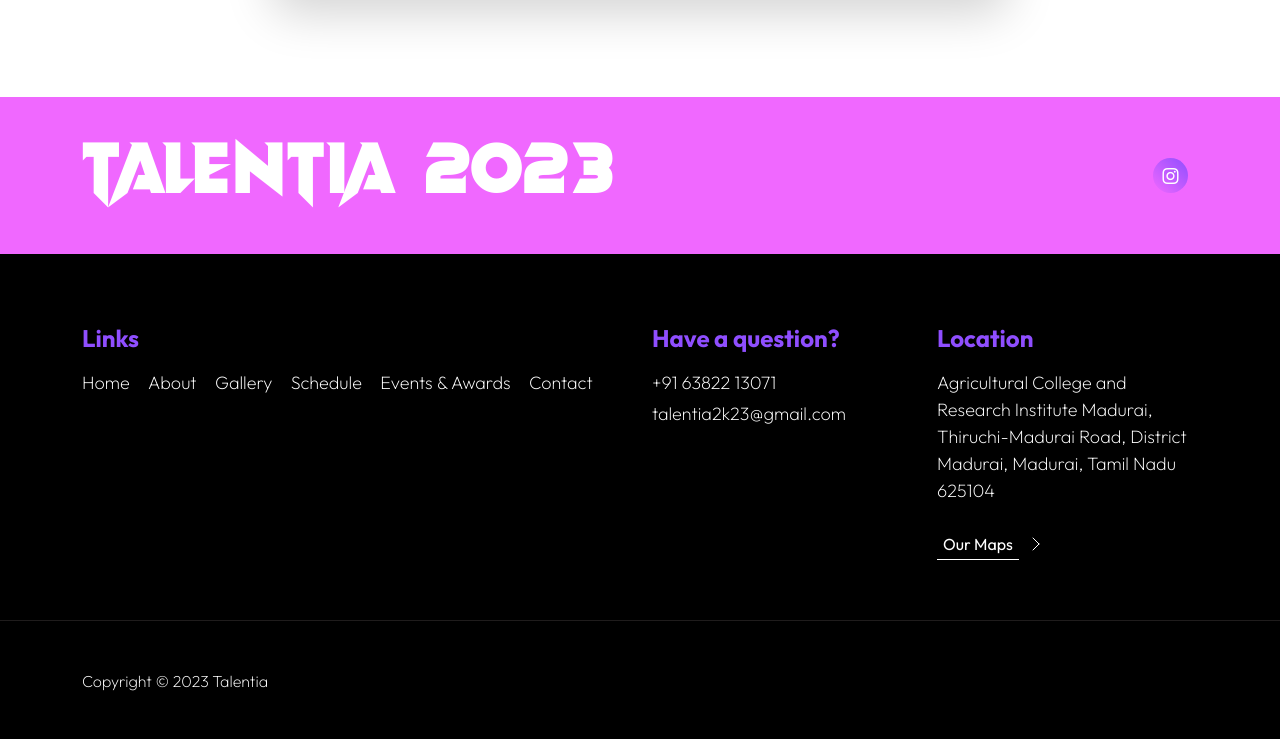
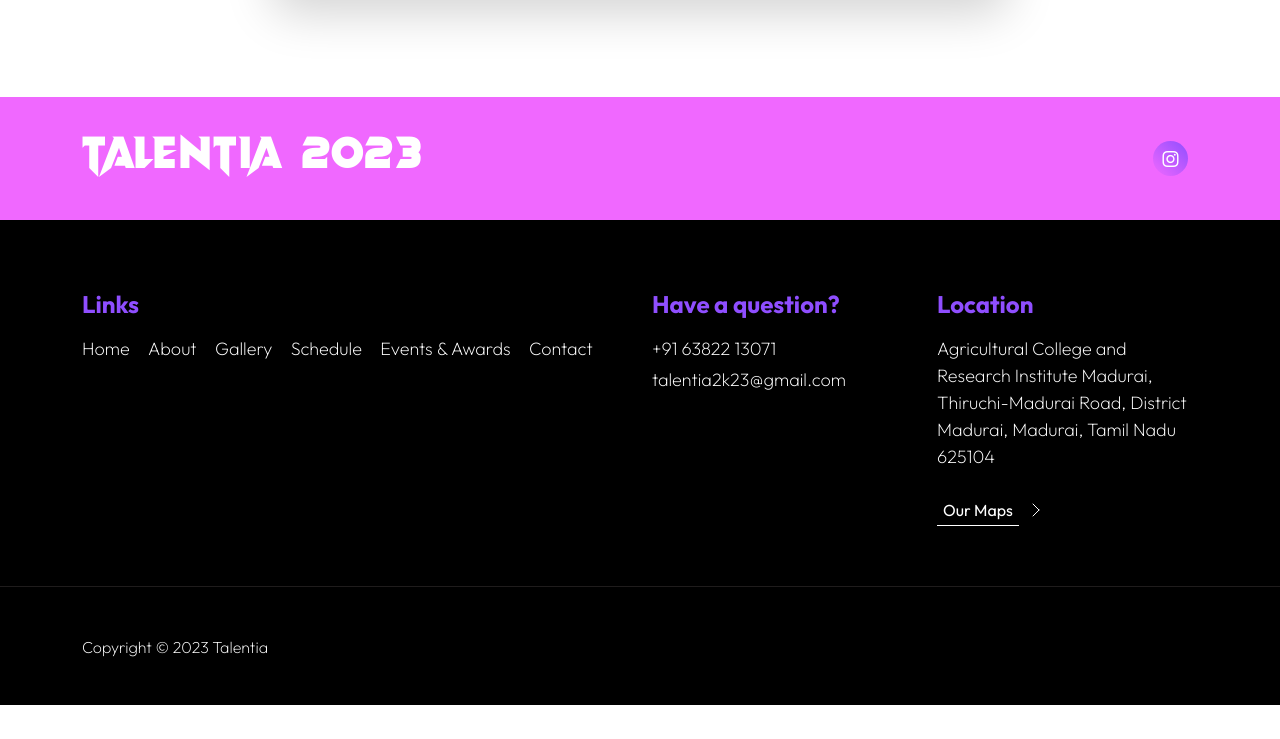
Before and after one commit to Joshua-Alfred/talentia_2023, a plain HTML site: page index.html in a window 1280 px wide. Shown: the part 9135-9874 px from the top of the page. After the commit the page ends 9840 px from the top, so only its background shows below. Drawn offline with Linux system fonts and the light colour scheme.

Commit message:
font changes

```diff
--- a/index.html
+++ b/index.html
@@ -1317,7 +1317,7 @@
                     <div class="row">
 
                         <div class="col-lg-6 col-12">
-                            <h1 class="text-white-vampire">Talentia 2023</h1>
+                            <h2 class="text-white-vampire" style="font-weight: 300;">Talentia 2023</h2>
                         </div>
 
                         <div class="col-lg-6 col-12 d-flex justify-content-lg-end align-items-center">
```
